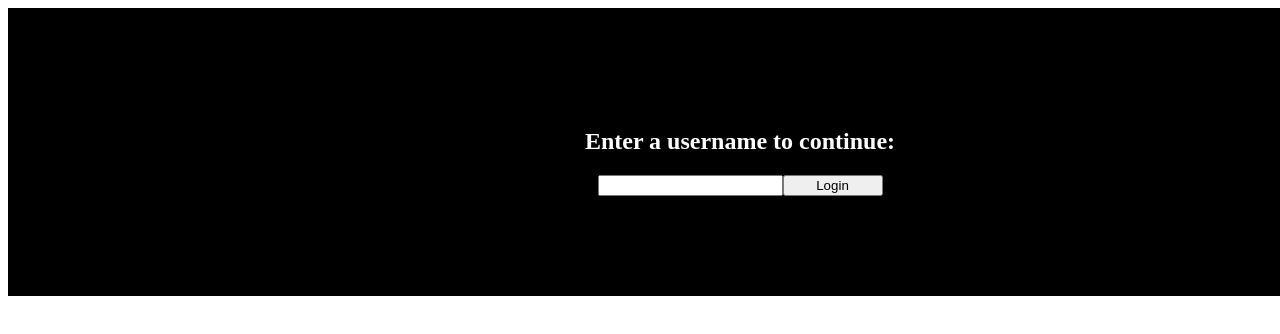
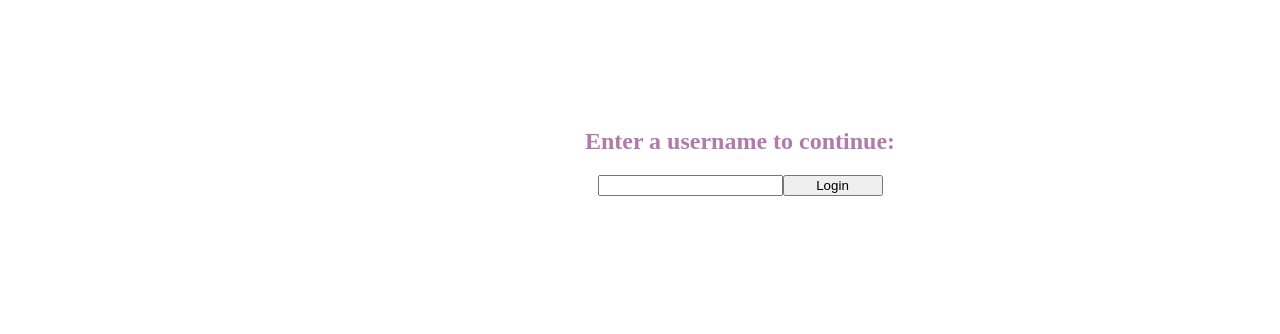
Before and after one commit to anishaz/belt-2, an Angular app in the folder public/: page /login in a window 1280 px wide. Shown: the top 334 px of the page. Built offline with nearby package versions, Linux system fonts and the light colour scheme.

Commit message:
Removed black background on login page

```diff
--- a/public/src/app/login/login.component.css
+++ b/public/src/app/login/login.component.css
@@ -11,14 +11,13 @@ li {
 }
 
 .login-form {
-  background: black;
   width: 100%;
   padding: 100px;
   margin: auto;
 }
 
 .login-header {
-  color: white;
+  color: #B07BAC;
 }
 
 .submit-button {
```
